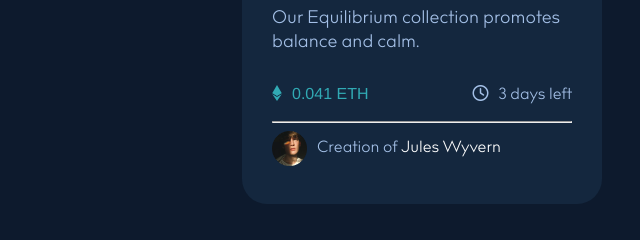
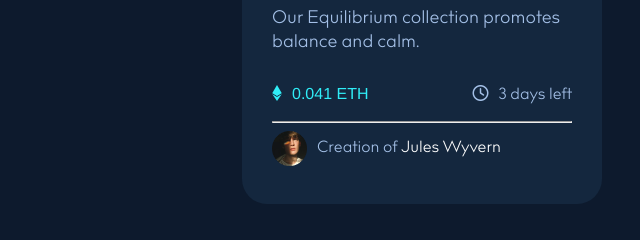
Before and after one commit to kaiketorres/Projeto-Nft-card, a plain HTML site: page index.html in a window 1280 px wide. Shown: the part 494-734 px from the top of the page, 218-858 px from the left. Drawn offline with Linux system fonts and the light colour scheme.

Commit message:
mudei a cor do eth

```diff
--- a/style.css
+++ b/style.css
@@ -63,7 +63,7 @@ p{
 
 .eth1{
     font-family: 'Franklin Gothic Medium', 'Arial Narrow', Arial, sans-serif;
-    color:#31AAB4;
+    color:#30edf7;
 }
 
 i{
```
